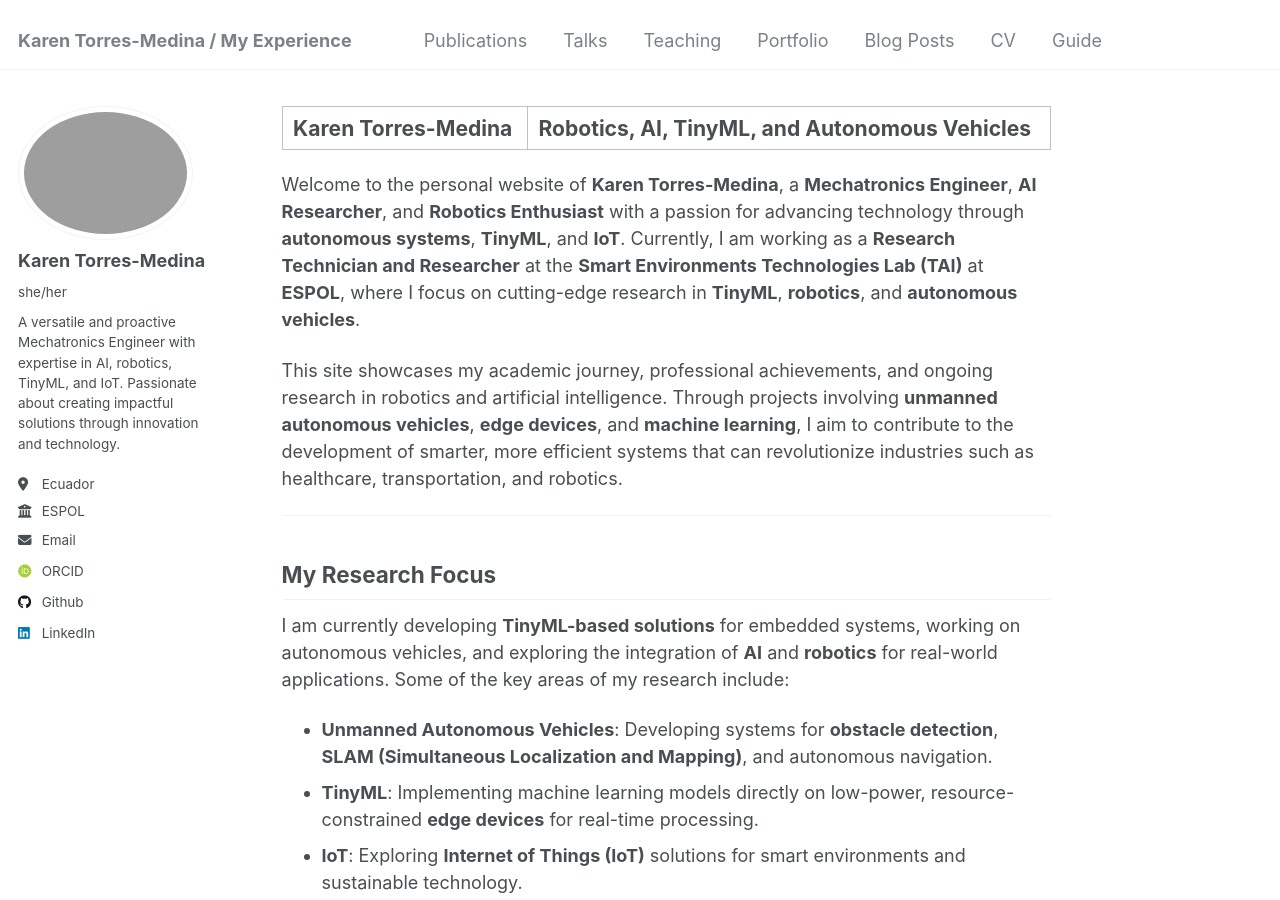
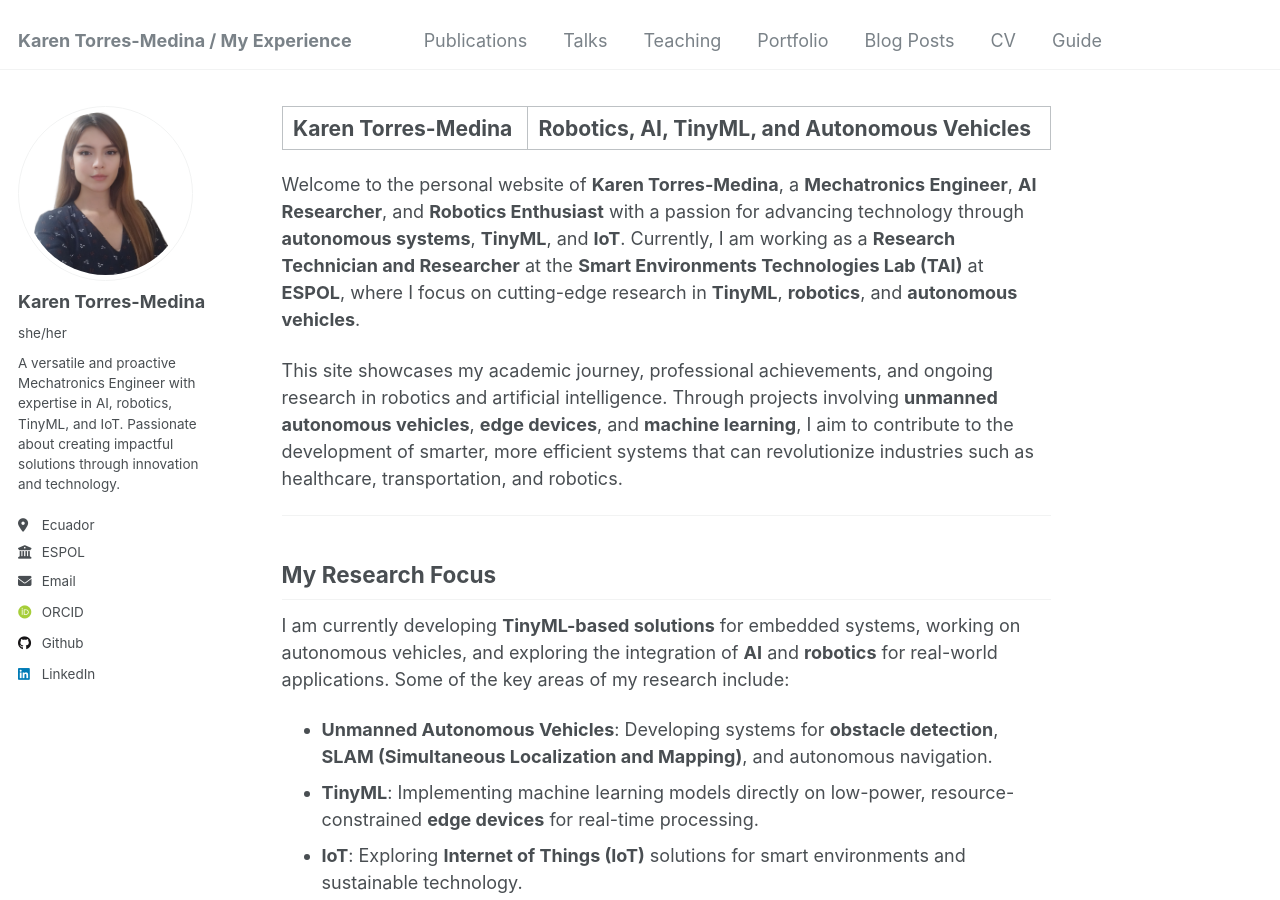
Before and after one commit to kttorres/experience, a Jekyll site: the page built from _pages/about.md, in a window 1280 px wide and 900 px high. Built offline with Jekyll 4.4.1, drawn with Linux system fonts in a browser that asks for light colours; some web fonts are replaced.

Commit message:
Update _config.yml

```diff
--- a/_config.yml
+++ b/_config.yml
@@ -21,7 +21,7 @@ repository               : "academicpages/academicpages.github.io"
 #               Additional customization can be done by editing /_includes/author-profile.html
 author:
   # Biographic information
-  avatar           : "karen.torres.png"
+  avatar           : "karen-torres-pag.png"
   name             : "Karen Torres-Medina"
   pronouns         : "she/her"
   bio              : "A versatile and proactive Mechatronics Engineer with expertise in AI, robotics, TinyML, and IoT. Passionate about creating impactful solutions through innovation and technology."
```
